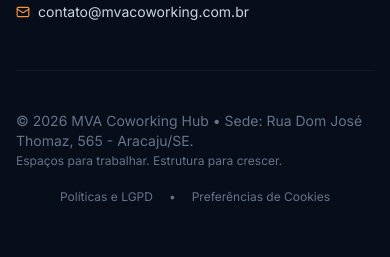
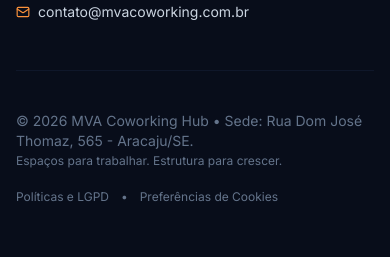
Before and after one commit to jonotha38-collab/MVA-Corwoking, a React (Vite) app: page / in a window 390 px wide. Shown: the part 5624-5881 px from the top of the page. Built offline with nearby package versions, Linux system fonts and the light colour scheme; no server answers; the database is empty.

Commit message:
fix(responsive): prevent clipping and overflowing hero, account panels and footer

```diff
--- a/src/components/common/Footer.tsx
+++ b/src/components/common/Footer.tsx
@@ -13,10 +13,10 @@
       className="bg-navy-950 text-slate-400 text-sm border-t border-navy-800 shadow-md"
     >
       <div className="max-w-7xl mx-auto px-4 sm:px-6 lg:px-8 py-24">
-        <div className="grid grid-cols-1 sm:grid-cols-2 lg:grid-cols-4 gap-8 mb-12">
+        <div className="grid min-w-0 grid-cols-1 gap-8 mb-12 sm:grid-cols-2 xl:grid-cols-4">
           {/* Brand */}
-          <div className="space-y-3">
-            <div className="flex items-center gap-2.5 text-white">
+          <div className="min-w-0 space-y-3">
+            <div className="flex min-w-0 flex-wrap items-center gap-2.5 text-white">
               <img
                 src="/logo.png"
                 alt={t("MVA")}
@@ -131,12 +131,12 @@
         </div>
 
         {/* Rodapé inferior */}
-        <div className="pt-8 border-t border-navy-900 flex flex-col sm:flex-row items-center justify-between gap-4 text-[11px] text-slate-500">
+        <div className="flex flex-col items-start justify-between gap-4 border-t border-navy-900 pt-8 text-[11px] text-slate-500 md:flex-row md:items-center">
           <div>
             <div className="pt-2 text-sm">{`© ${new Date().getFullYear()} ${t("MVA Coworking Hub • Sede: Rua Dom José Thomaz, 565 - Aracaju/SE.")}`}</div>
             <div>{t("Espaços para trabalhar. Estrutura para crescer. ")}</div>
           </div>
-          <div className="flex items-center gap-4">
+          <div className="flex flex-wrap items-center gap-3 sm:gap-4">
             <button
               onClick={() => setActiveTab('legal')}
               className="hover:text-slate-300 transition-colors underline-offset-4 hover:underline"
```
